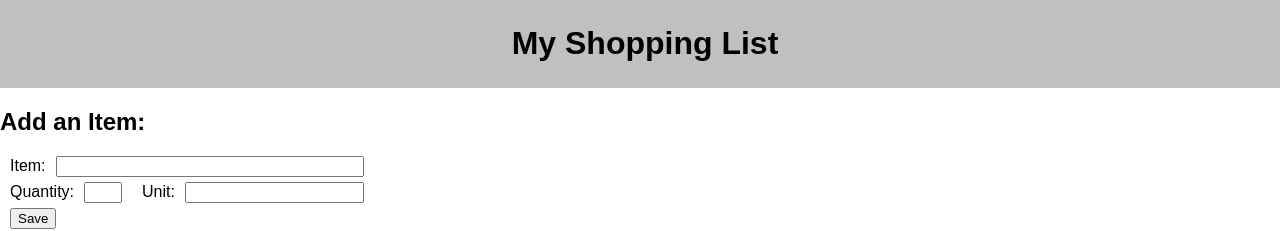
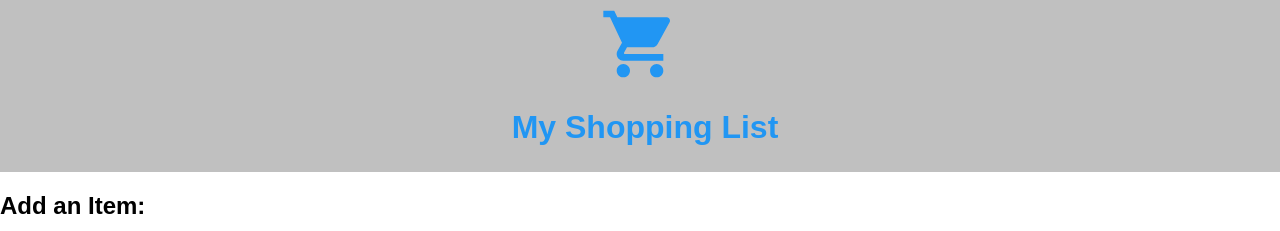
Before and after one commit to AlvinGraham/group-fs-react-shopping-list, a React (Vite) app: page / in a window 1280 px wide. Shown: the top 231 px of the page. Built offline with nearby package versions, Linux system fonts and the light colour scheme; no server answers.

Commit message:
Added shopping cart icon and color to header

```diff
--- a/package.json
+++ b/package.json
@@ -16,6 +16,7 @@
   "dependencies": {
     "@emotion/react": "^11.11.3",
     "@emotion/styled": "^11.11.0",
+    "@mui/icons-material": "^5.15.6",
     "@mui/material": "^5.15.6",
     "axios": "^1.6.5",
     "express": "^4.17.1",
--- a/src/components/Header/Header.css
+++ b/src/components/Header/Header.css
@@ -1,4 +1,5 @@
 .banner-header {
+  color: #2196f3;
   background-color: silver;
   text-align: center;
   padding: 0.25em;
--- a/src/components/Header/Header.jsx
+++ b/src/components/Header/Header.jsx
@@ -1,9 +1,12 @@
 import React from 'react';
 import './Header.css';
+import ShoppingCartIcon from '@mui/icons-material/ShoppingCart';
+import { blue } from '@mui/material/colors';
 
 function Header() {
     return (
         <header className="banner-header">
+            <ShoppingCartIcon sx={{ fontSize: 80, color: blue[500] }}/>
             <h1>My Shopping List</h1>
         </header>
     );
```
Also changed, not shown: 1 other file (tests, documents, lock files or other folders).
